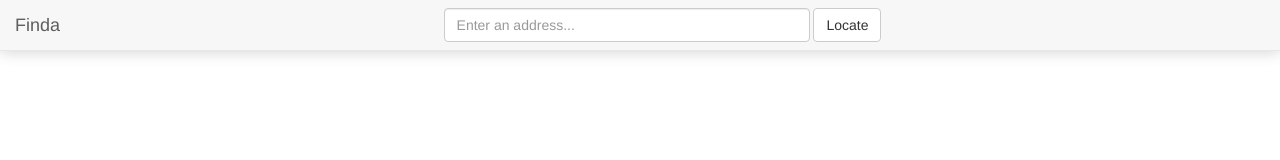
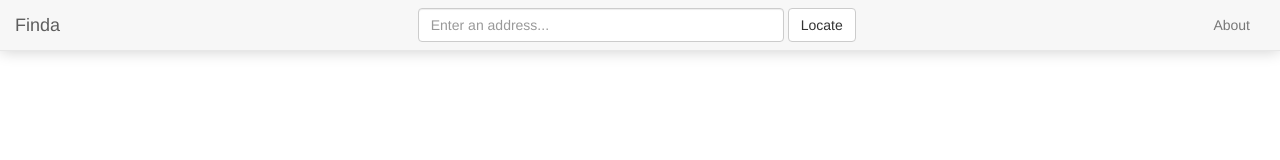
Before and after one commit to codeforboston/finda, a website: page index.html in a window 1280 px wide. Drawn offline with Linux system fonts and the light colour scheme.

Commit message:
re-add About button

```diff
--- a/index.html
+++ b/index.html
@@ -30,10 +30,13 @@
 
         <!--Collected the nav links and content for toggling-->
         <div class="collapse navbar-collapse" id="finda-navbar-collapse">
+          <ul class="nav navbar-nav navbar-right">
+            <li><a href="#" data-toggle="modal" data-target="#about">About</a></li>
+          </ul>
           <form id="search" class="navbar-form" role="search">
             <div class="form-group">
-            <input type="text" class="address form-control" placeholder="Enter an address..." title="Data © OpenStreetMap contributors, ODbL 1.0. http://www.openstreetmap.org/copyright">
-            <button type="submit" class="btn btn-default" title="Data © OpenStreetMap contributors, ODbL 1.0. http://www.openstreetmap.org/copyright">Locate</button>
+              <input type="text" class="address form-control" placeholder="Enter an address..." title="Data © OpenStreetMap contributors, ODbL 1.0. http://www.openstreetmap.org/copyright">
+              <button type="submit" class="btn btn-default" title="Data © OpenStreetMap contributors, ODbL 1.0. http://www.openstreetmap.org/copyright">Locate</button>
             </div>
           </form>
         </div><!-- /.navbar-collapse -->
--- a/styles/style.css
+++ b/styles/style.css
@@ -44,6 +44,8 @@ body > div.container {
     color: #777;
 }
 
+/* only center the search in the big view */
+@media (min-width: 768px) {
   #search {
     text-align: center;
     float: none !important;
@@ -55,6 +57,7 @@ body > div.container {
 
   #search input {
     width: 30%;
+  }
 }
 
 #info {
```
Lines whose indentation alone changed are shown as unchanged.
